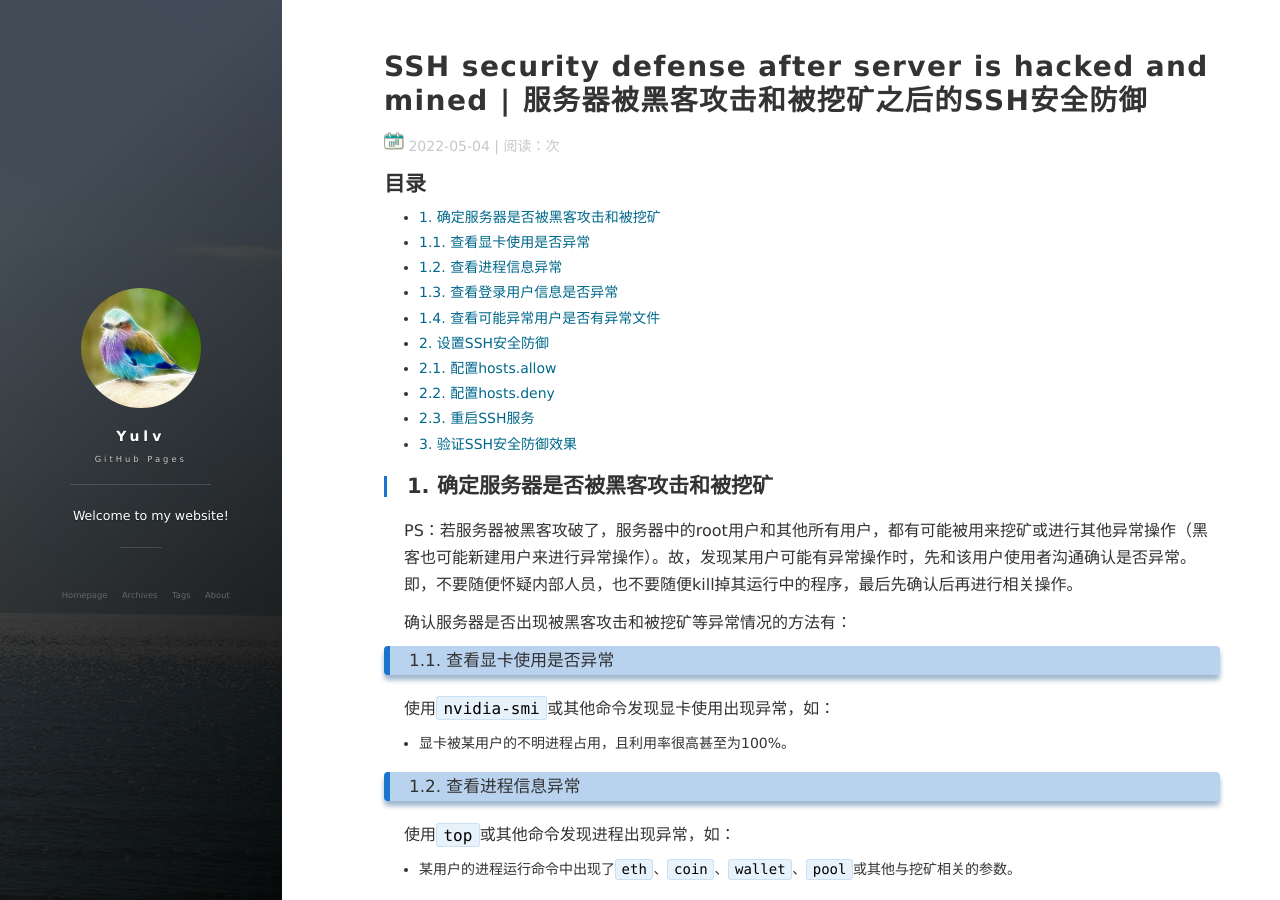
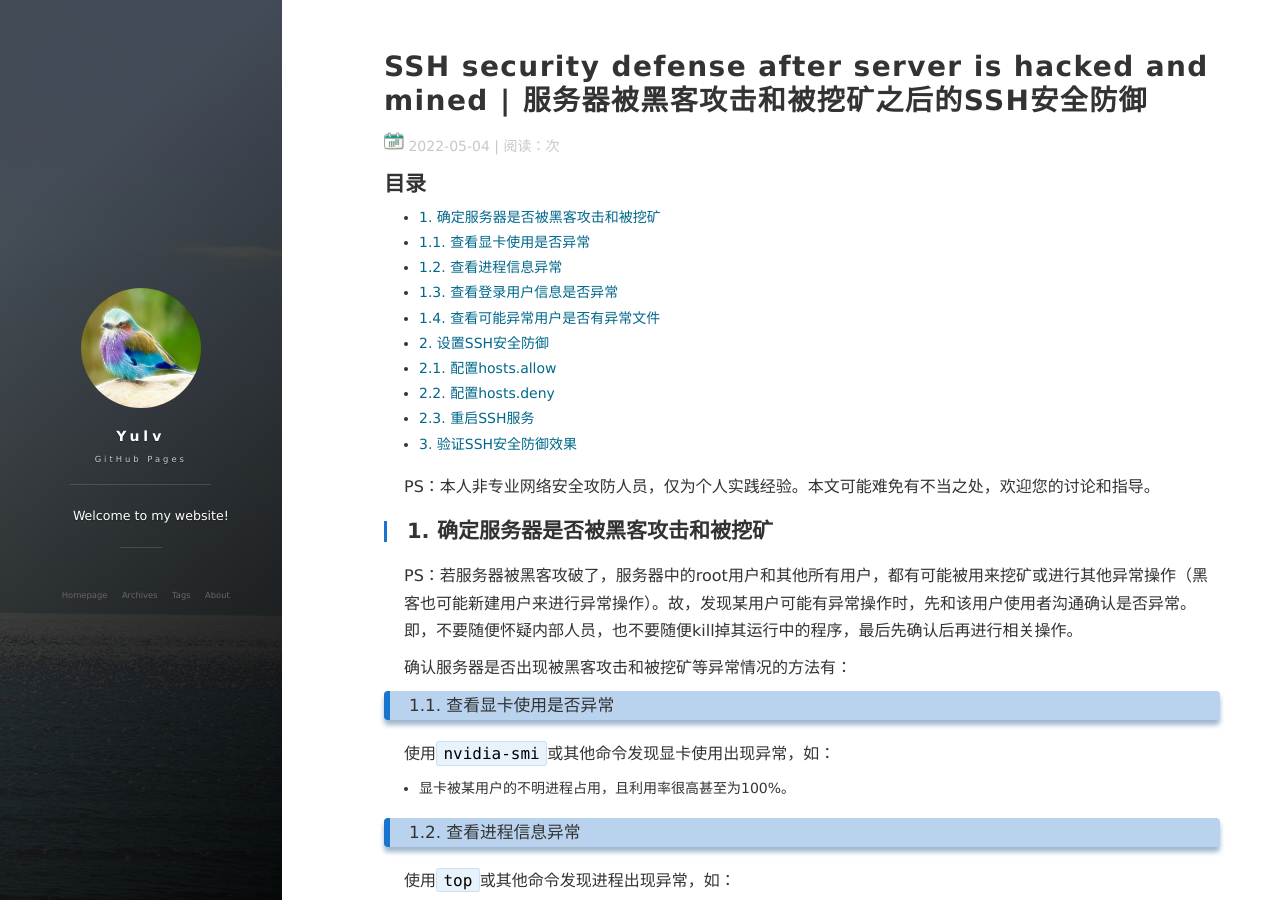
Before and after one commit to Yulv-git/Yulv-git.github.io, a Jekyll site: the page built from _posts/2022-05-04-Server-SSH-Security-Defense.md, in a window 1280 px wide and 900 px high. Built offline with Jekyll 4.4.1, drawn with Linux system fonts in a browser that asks for light colours; nearby versions of some CDN libraries; comment, search, counter and statistics services are not loaded; part of the change alters nothing that is shown.

````diff
--- a/_posts/2022-05-04-Server-SSH-Security-Defense.md
+++ b/_posts/2022-05-04-Server-SSH-Security-Defense.md
@@ -3,6 +3,8 @@ layout: post
 title: SSH security defense after server is hacked and mined | 服务器被黑客攻击和被挖矿之后的SSH安全防御
 tags: Server
 ---
+
+PS：本人非专业网络安全攻防人员，仅为个人实践经验。本文可能难免有不当之处，欢迎您的讨论和指导。
 
 ## 1. 确定服务器是否被黑客攻击和被挖矿
 
@@ -37,7 +39,8 @@ PS：一般不要随便查看别人的用户目录，毕竟各用户可能有属
 
 若发现某用户的文件中存在一些挖矿相关配置的文件或者程序，则该用户很可能被用来进行过挖矿等异常操作。和该用户沟通确认后，对挖矿或其他异常操作的文件或程序进行删除。挖矿相关配置文件示例（黑客在root用户目录的./.cache/.x/目录的config.ini的挖矿配置信息）：
 
-![ETH_show](../images/blog/ETH_show.png)
+<!-- ![ETH_show](../images/blog/ETH_show.png) -->
+![ETH_show](https://github.com/Yulv-git/Yulv-git.github.io/blob/master/images/blog/ETH_show.png)
 
 ## 2. 设置SSH安全防御
 
@@ -78,7 +81,8 @@ sudo service sshd  restart
 sudo cat /var/log/auth.log | grep refused
 ```
 
-![SSH_refused_show](../images/blog/SSH_refused_show.png)
+<!-- ![SSH_refused_show](../images/blog/SSH_refused_show.png) -->
+![SSH_refused_show](https://github.com/Yulv-git/Yulv-git.github.io/blob/master/images/blog/SSH_refused_show.png)
 
 此处，公示下某个一直尝试爆破我所用服务器的校园内的ip（至今被探查到连接失败就有54555次）:
 
````
